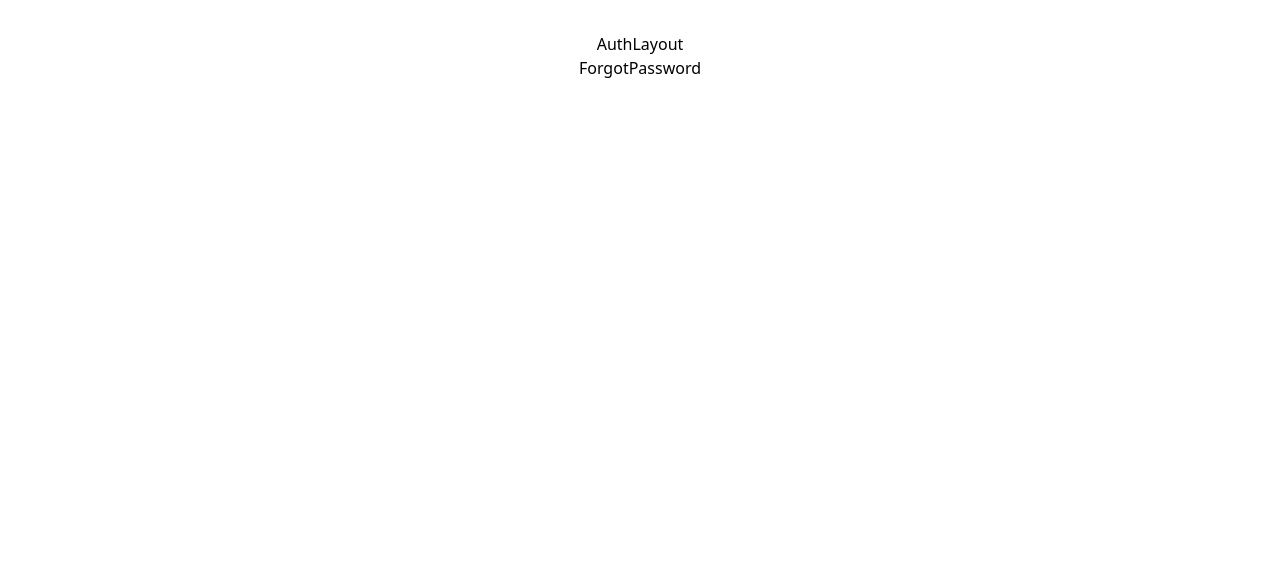
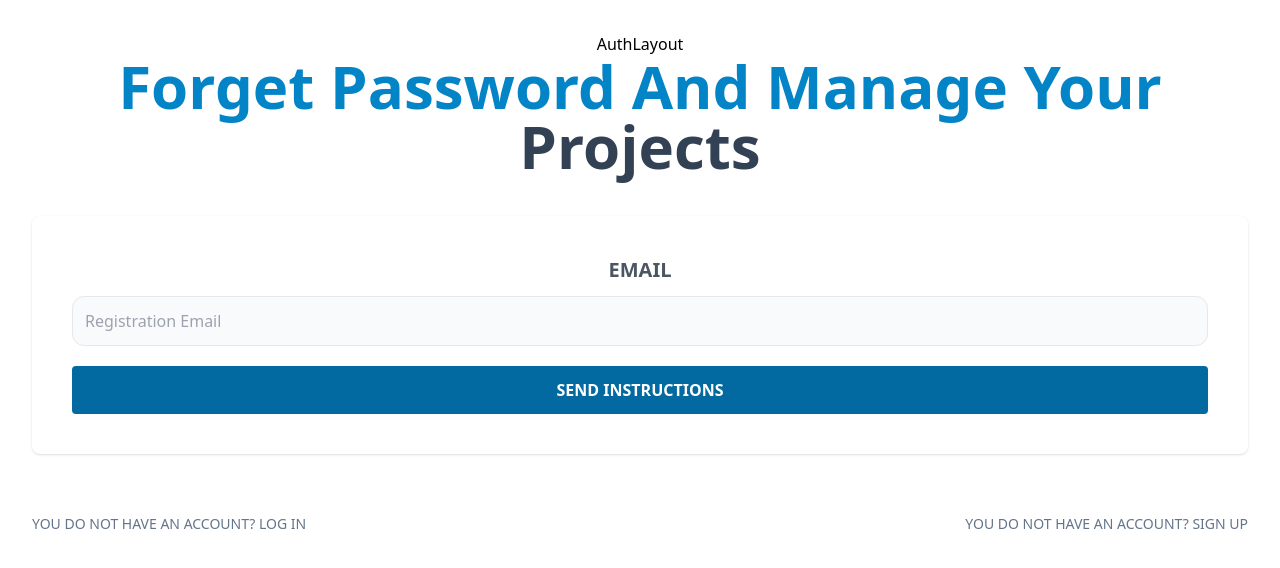
Before and after one commit to Ivan6801/patients-app, a React (Vite) app in the folder frontend/: page /forgot-password in a window 1280 px wide. Shown: the top 568 px of the page. Built offline with nearby package versions, Linux system fonts and the light colour scheme.

Commit message:
feat(frontend): Confirming the account via Token

```diff
--- a/frontend/src/App.jsx
+++ b/frontend/src/App.jsx
@@ -17,7 +17,7 @@ function App() {
           <Route path="register" element={<Register />} />
           <Route path="forgot-password" element={<ForgotPassword />} />
           <Route path="forgot-password/:token" element={<NewPassword />} />
-          <Route path="confirm/:id" element={<ConfirmAccount />} />
+          <Route path="confirm/:token" element={<ConfirmAccount />} />
         </Route>
       </Routes>
     </BrowserRouter>
--- a/frontend/src/pages/ConfirmAccount.jsx
+++ b/frontend/src/pages/ConfirmAccount.jsx
@@ -1,9 +1,55 @@
-import React from "react";
+/* eslint-disable react-hooks/exhaustive-deps */
+import React, { useState, useEffect } from "react";
+import { useParams, Link } from "react-router-dom";
+import axios from "axios";
+import Alerta from "../components/Alert";
+import clienteAxios from "../../config/clienteAxios";
 
 export default function ConfirmAccount() {
+  const [alerta, setAlerta] = useState({});
+  const [confirmedAccount, setConfirmedAccount] = useState(false);
+  const params = useParams();
+  const { id } = params;
+
+  useEffect(() => {
+    const confirmBill = async () => {
+      try {
+        const url = `/users/confirm/${id}`;
+        const { data } = await clienteAxios.get(url);
+        setAlerta({
+          msg: data.msg,
+          error: false,
+        });
+      } catch (error) {
+        setAlerta({
+          msg: error.response.data.msg,
+          error: true,
+        });
+      }
+    };
+    confirmBill();
+  }, []);
+
+  const { msg } = alerta;
+
   return (
-    <div>
-      <p>ConfirmAccount</p>
-    </div>
+    <>
+      <h1 className="text-sky-600 font-black text-6xl capitalize">
+        Confirm your account start creating your
+        <span className="text-slate-700">Project</span>
+      </h1>
+
+      <div>
+        {msg && <Alerta alerta={alerta} />}
+        {confirmedAccount && (
+          <Link
+            className="block text-center my-5 text-slate-500 uppercase text-sm"
+            to="/"
+          >
+            Log in
+          </Link>
+        )}
+      </div>
+    </>
   );
 }
--- a/frontend/src/pages/ForgotPassword.jsx
+++ b/frontend/src/pages/ForgotPassword.jsx
@@ -1,9 +1,85 @@
-import React from "react";
+import React, { useState } from "react";
+import { Link } from "react-router-dom";
+import Alerta from "../components/Alert";
+import clienteAxios from "../../config/clienteAxios";
 
 export default function ForgotPassword() {
+  const [email, setEmail] = useState("");
+  const [alerta, setAlerta] = useState({});
+
+  const handleSubmit = async (e) => {
+    e.preventDefault();
+    if (email === "" || email.length < 6) {
+      setAlerta({
+        msg: "El Email es obligatorio",
+        error: true,
+      });
+      return;
+    }
+    try {
+      const { data } = await clienteAxios.post(`/users/forgot-password/`, {
+        email,
+      });
+      setAlerta({
+        msg: data.msg,
+        error: false,
+      });
+    } catch (error) {
+      setAlerta({
+        msg: error.response.data.msg,
+        error: true,
+      });
+    }
+  };
+  const { msg } = alerta;
   return (
-    <div>
-      <p>ForgotPassword</p>
-    </div>
+    <>
+      <h1 className="text-sky-600 font-black text-6xl capitalize">
+        Forget password and manage your{" "}
+        <span className="text-slate-700">projects</span>
+      </h1>
+      {msg && <Alerta alerta={alerta} />}
+      <form
+        onSubmit={handleSubmit}
+        className="my-10 bg-white shadow rounded-lg p-10 py-5"
+      >
+        <div className="my-5">
+          <label
+            className="uppercase text-gray-600 block text-xl font-bold"
+            htmlFor="email"
+          >
+            Email
+          </label>
+          <input
+            id="email"
+            type="email"
+            placeholder="Registration Email"
+            className="w-full mt-3 p-3 border rounded-xl bg-gray-50"
+            value={email}
+            onChange={(e) => setEmail(e.target.value)}
+          />
+        </div>
+        <input
+          type="submit"
+          value="Send instructions"
+          className="bg-sky-700 mb-5 w-full py-3 text-white uppercase font-bold rounded hover:cursor-pointer hover:bg-sky-800 transition-colors"
+        />
+      </form>
+
+      <nav className="lg:flex lg:justify-between">
+        <Link
+          className="block text-center my-5 text-slate-500 uppercase text-sm"
+          to="/"
+        >
+          You do not have an account? Log in
+        </Link>
+        <Link
+          className="block text-center my-5 text-slate-500 uppercase text-sm"
+          to="/register"
+        >
+          You do not have an account? Sign up
+        </Link>
+      </nav>
+    </>
   );
 }
```
